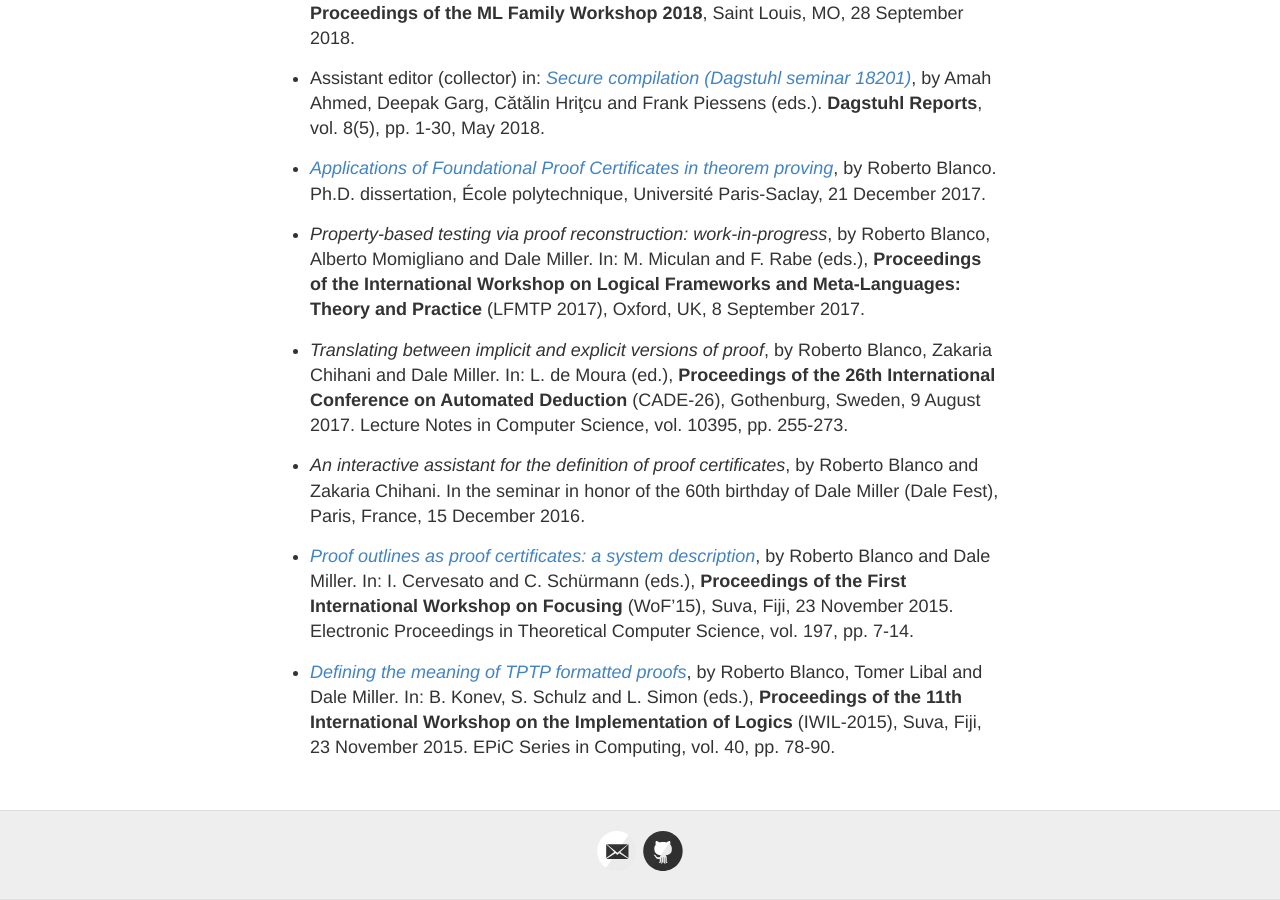
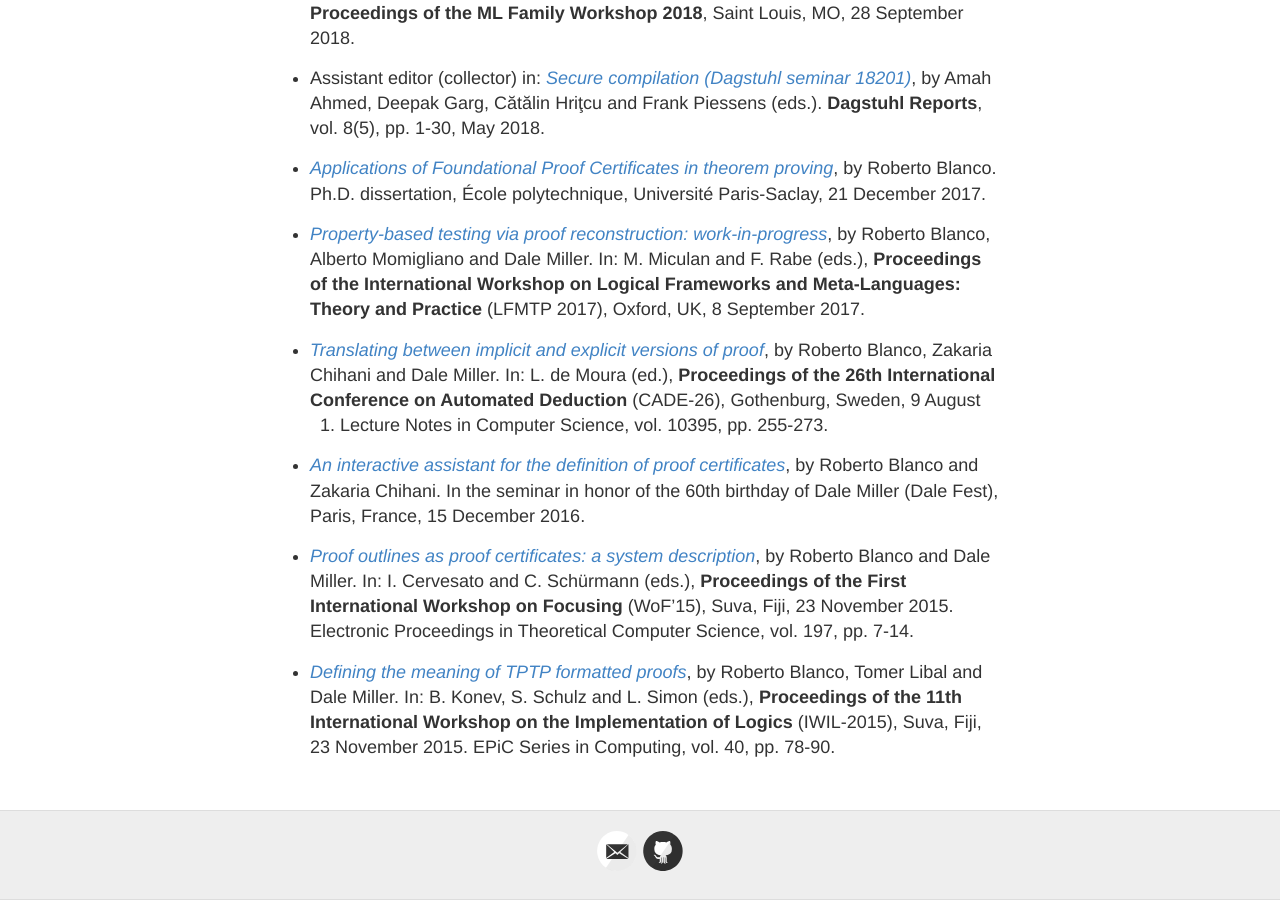
Before and after one commit to robblanco/robblanco.github.io, a Jekyll site: the page built from research.md, in a window 1280 px wide and 900 px high, scrolled down 945 px. Built offline with Jekyll 4.4.1, drawn with Linux system fonts in a browser that asks for light colours; part of the change alters nothing that is shown.

Commit message:
Add HAL links

```diff
--- a/research.md
+++ b/research.md
@@ -49,21 +49,22 @@ permalink: /research/
   https://www.theses.fr/2017SACLX111), by Roberto Blanco. Ph.D. dissertation,
   École polytechnique, Université Paris-Saclay, 21 December 2017.
 
-* *Property-based testing via proof reconstruction: work-in-progress*, by
-  Roberto Blanco, Alberto Momigliano and Dale Miller. In: M. Miculan and F. Rabe
-  (eds.), **Proceedings of the International Workshop on Logical Frameworks and
-  Meta-Languages: Theory and Practice** (LFMTP 2017), Oxford, UK, 8 September
-  2017.
+* [*Property-based testing via proof reconstruction: work-in-progress*](
+  https://hal.inria.fr/hal-01646788), by Roberto Blanco, Alberto Momigliano
+  and Dale Miller. In: M. Miculan and F. Rabe (eds.), **Proceedings of the
+  International Workshop on Logical Frameworks and Meta-Languages: Theory and
+  Practice** (LFMTP 2017), Oxford, UK, 8 September 2017.
 
-* *Translating between implicit and explicit versions of proof*, by Roberto
-  Blanco, Zakaria Chihani and Dale Miller. In: L. de Moura (ed.), **Proceedings
-  of the 26th International Conference on Automated Deduction** (CADE-26),
-  Gothenburg, Sweden, 9 August 2017. Lecture Notes in Computer Science, vol.
-  10395, pp. 255-273.
+* [*Translating between implicit and explicit versions of proof*](
+  https://hal.inria.fr/hal-01645016), by Roberto Blanco, Zakaria Chihani and
+  Dale Miller. In: L. de Moura (ed.), **Proceedings of the 26th International
+  Conference on Automated Deduction** (CADE-26), Gothenburg, Sweden, 9 August
+  2017. Lecture Notes in Computer Science, vol. 10395, pp. 255-273.
 
-* *An interactive assistant for the definition of proof certificates*, by
-  Roberto Blanco and Zakaria Chihani. In the seminar in honor of the 60th
-  birthday of Dale Miller (Dale Fest), Paris, France, 15 December 2016.
+* [*An interactive assistant for the definition of proof certificates*](
+  https://hal.inria.fr/hal-01422829), by Roberto Blanco and Zakaria Chihani. In
+  the seminar in honor of the 60th birthday of Dale Miller (Dale Fest), Paris,
+  France, 15 December 2016.
 
 * [*Proof outlines as proof certificates: a system
   description*](http://eptcs.web.cse.unsw.edu.au/paper.cgi?WoF15.2.pdf), by
```
